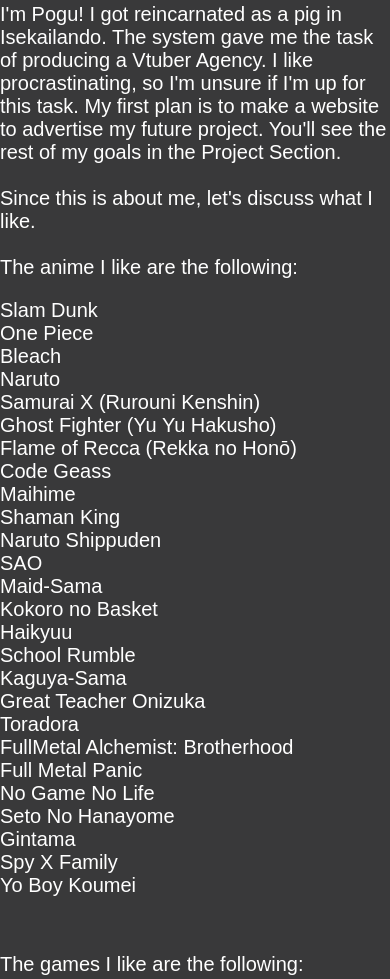
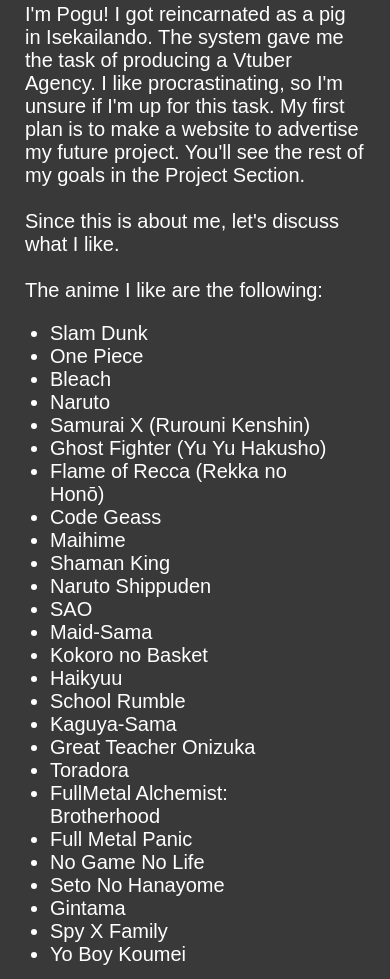
Before and after one commit to pogudesu/PoguDesuPortfolio, a plain HTML site: page index.html in a window 390 px wide. Shown: the part 6205-7184 px from the top of the page. Drawn offline with Linux system fonts and the light colour scheme; files whose address does not match are found by name; a web font is replaced by a local one.

Commit message:
new update (#1)

```diff
--- a/Style/style.css
+++ b/Style/style.css
@@ -475,6 +475,14 @@ a:hover{
         margin-right: 0;
         padding: 0 50px;
     }
+    .section-about-me{
+        padding-left: 25px;
+        padding-right: 25px;
+    }
+    .anime-ul{
+        padding-left: 25px;
+        padding-right: 25px;
+    }
 }
 
 @media screen and (min-width: 992px)  {
--- a/index.html
+++ b/index.html
@@ -5,6 +5,7 @@
         <title>Pogu Desu</title>
         <meta name="viewport" content="width=device-width,initial-scale=1">
         <link rel="stylesheet" href="Style/style.css">
+        <link rel="icon" type="image/x-icon" href="https://www.pikpng.com/pngl/m/473-4731036_kawaii-pig-png-png-download-gif-animation-pig.png">
         <script src=""></script>
     </head>
 <body>
```
